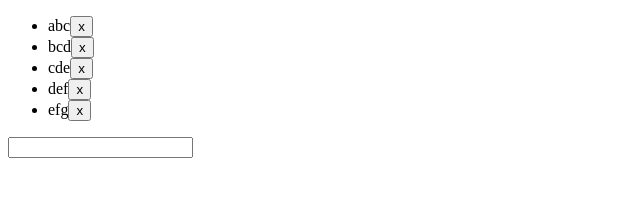
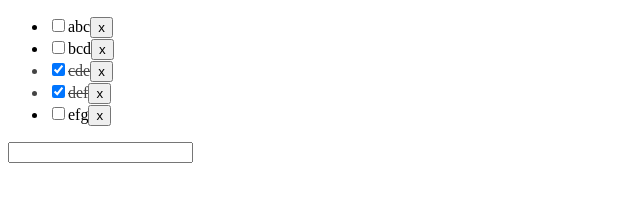
Before and after one commit to benqus/wig, a website: page examples/list/index.html in a window 1280 px wide. Shown: the whole page, without its empty margins (0-640 px from the left). Drawn offline with Linux system fonts and the light colour scheme.

Commit message:
Adds try ... catch for selection preservation and restoration, adds callbacks interface to Views

```diff
--- a/examples/list/index.html
+++ b/examples/list/index.html
@@ -4,9 +4,17 @@
         <meta charset="UTF-8">
         <title>List - Wig.js example</title>
 
+        <style>
+            .checked {
+                text-decoration: line-through;
+                color: #444444;
+            }
+        </style>
+
         <script src="../../wig.js"></script>
 
         <script src="js/App.js"></script>
+        <script src="js/Button.js"></script>
         <script src="js/Item.js"></script>
         <script src="js/List.js"></script>
         <script src="js/main.js"></script>
--- a/examples/list/js/App.js
+++ b/examples/list/js/App.js
@@ -3,11 +3,11 @@ var App = {
         var list = new List({
                 attributes: {
                     items: [
-                        {title: 'abc'},
-                        {title: 'bcd'},
-                        {title: 'cde'},
-                        {title: 'def'},
-                        {title: 'efg'}
+                        {title: 'abc', done: false},
+                        {title: 'bcd', done: false},
+                        {title: 'cde', done: true},
+                        {title: 'def', done: true},
+                        {title: 'efg', done: false}
                     ]
                 }
             });
--- /dev/null
+++ b/examples/list/js/Button.js
@@ -0,0 +1,13 @@
+App.Button = wig.View.extend({
+    tagName: 'button',
+
+    className: 'Button',
+
+    template: 'x',
+
+    events: {
+        click: function () {
+            this.invoke('remove');
+        }
+    }
+});
--- a/examples/list/js/Item.js
+++ b/examples/list/js/Item.js
@@ -1,9 +1,44 @@
 App.Item = wig.View.extend({
+    tagName: 'li',
+
     className: 'Item',
 
-    template: '<li>{{ title }}<button class="remove">x</button></li>',
+    template: [
+        '<span>',
+            '<input type="checkbox" {{ getChecked }} />',
+        '</span>',
+        '<span>{{ title }}</span>',
+        '<span class="button-wrapper"></span>'
+    ],
+
+    renderMap: {
+        'remove': '.button-wrapper'
+    },
 
     events: {
-        click: 'remove'
+        click: function () {
+            this.update({
+                done: !this.get('done')
+            });
+        }
+    },
+
+    getCSSClass: function () {
+        return this.getChecked();
+    },
+
+    getChecked: function () {
+        if (this.get('done')) {
+            return 'checked';
+        }
+    },
+
+    render: function () {
+        App.Button.add({
+            id: 'remove',
+            callbacks: {
+                remove: this.remove.bind(this)
+            }
+        }, this);
     }
 });
--- a/src/View/View.js
+++ b/src/View/View.js
@@ -21,6 +21,7 @@ var View = wig.View = Class.extend({
         this.node       = (options.node || document.createElement(this.tagName));
         this.attached   = false;
         this.attributes = {};
+        this.callbacks  = (options.callbacks || {});
 
         // update default/initial attributes
         this.set(options.attributes);
--- a/src/modules/Template.js
+++ b/src/modules/Template.js
@@ -20,7 +20,7 @@ var Template = wig.Template = Class.extend({
             if (type === 'undefined') {
                 return res;
             } else if (type === 'function') {
-                return ctx[attribute](context);
+                return (ctx[attribute](context) || '');
             } else {
                 return ctx[attribute];
             }
--- a/wig.js
+++ b/wig.js
@@ -250,7 +250,9 @@ var Selection = wig.Selection = Class.extend({
             viewNode;
 
         if (focusedViewID && focusedViewID === updatingViewID) {
-            this.preserveSelection();
+            try {
+                this.preserveSelection();
+            } catch (e) {}
 
             viewNode = updatingView.getNode();
 
@@ -300,7 +302,9 @@ var Selection = wig.Selection = Class.extend({
             }
 
             // restore selection if node is an editable element
-            this.restoreSelection(node);
+            try {
+                this.restoreSelection(node);
+            } catch (e) {}
 
             node.focus();
 
@@ -336,7 +340,7 @@ var Template = wig.Template = Class.extend({
             if (type === 'undefined') {
                 return res;
             } else if (type === 'function') {
-                return ctx[attribute](context);
+                return (ctx[attribute](context) || '');
             } else {
                 return ctx[attribute];
             }
@@ -601,6 +605,7 @@ var View = wig.View = Class.extend({
         this.node       = (options.node || document.createElement(this.tagName));
         this.attached   = false;
         this.attributes = {};
+        this.callbacks  = (options.callbacks || {});
 
         // update default/initial attributes
         this.set(options.attributes);
@@ -845,6 +850,27 @@ extend(View.prototype, {
         return newAttributes;
     },
 
+    invoke: function (callback) {
+        var args = Array.prototype.slice.call(arguments, 1);
+
+        if (typeof this.callbacks[callback] === 'function') {
+            this.callbacks[callback].apply(null, args);
+        }
+    },
+
+    updateCSSClasses: function () {
+        var cssClasses = [
+            this.className,
+            this.getCSSClass()
+        ];
+
+        wig.env.dom.initNode(this.getNode(), cssClasses);
+    },
+
+    getCSSClass: function () {
+         return '';
+    },
+
     getID: function () {
         return this._ID;
     },
@@ -896,6 +922,7 @@ extend(View.prototype, {
         node.innerHTML = (html || '');
 
         this._emptyAndPreserveChildAttributes();
+        this.updateCSSClasses();
         this.render();
         this._children.forEach(this.paintChildView, this);
     },
```
Also changed, not shown: src/View/View.prototype.js (+22 -0 lines), src/modules/Selection.js (+6 -2 lines).
